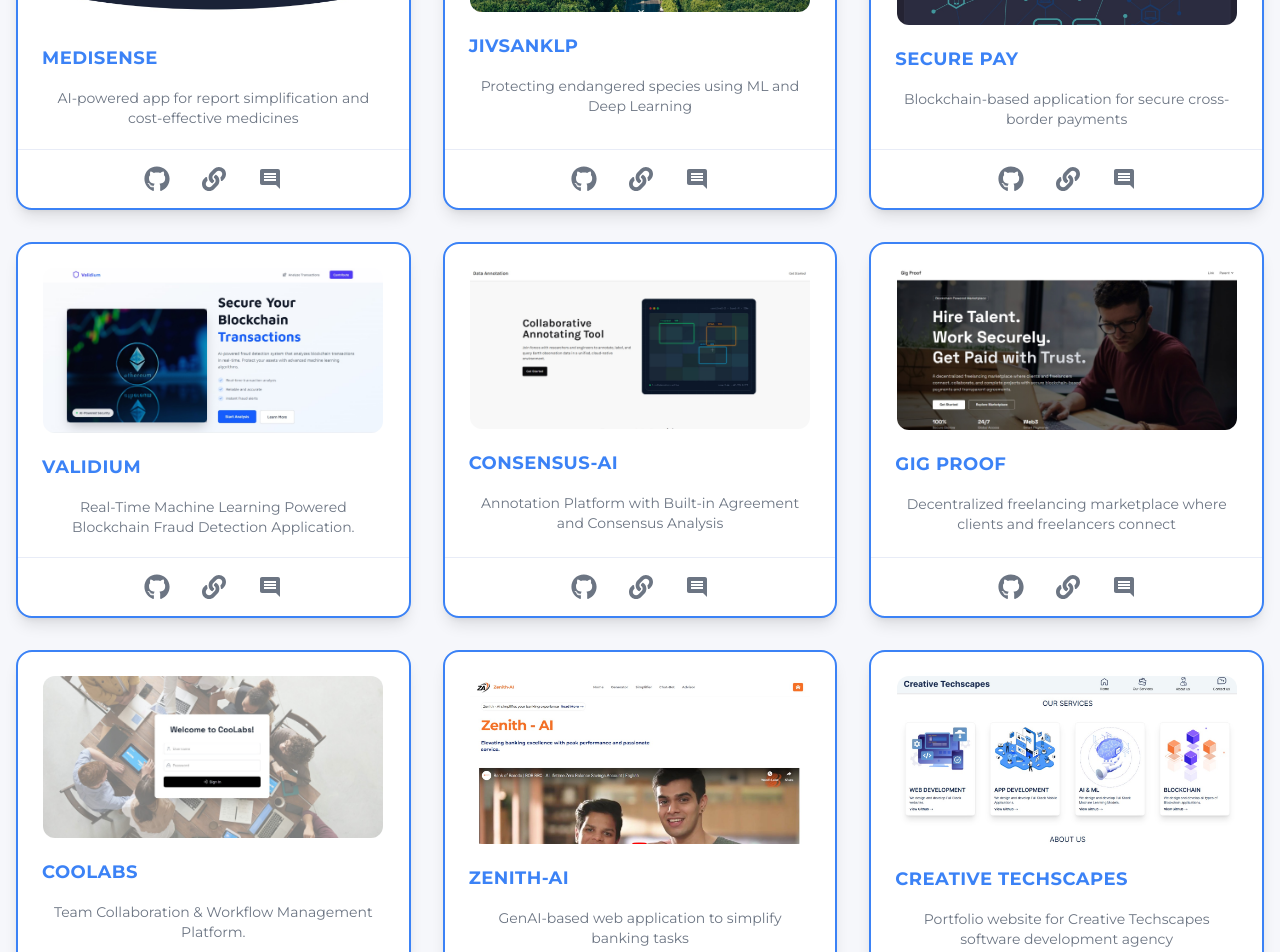
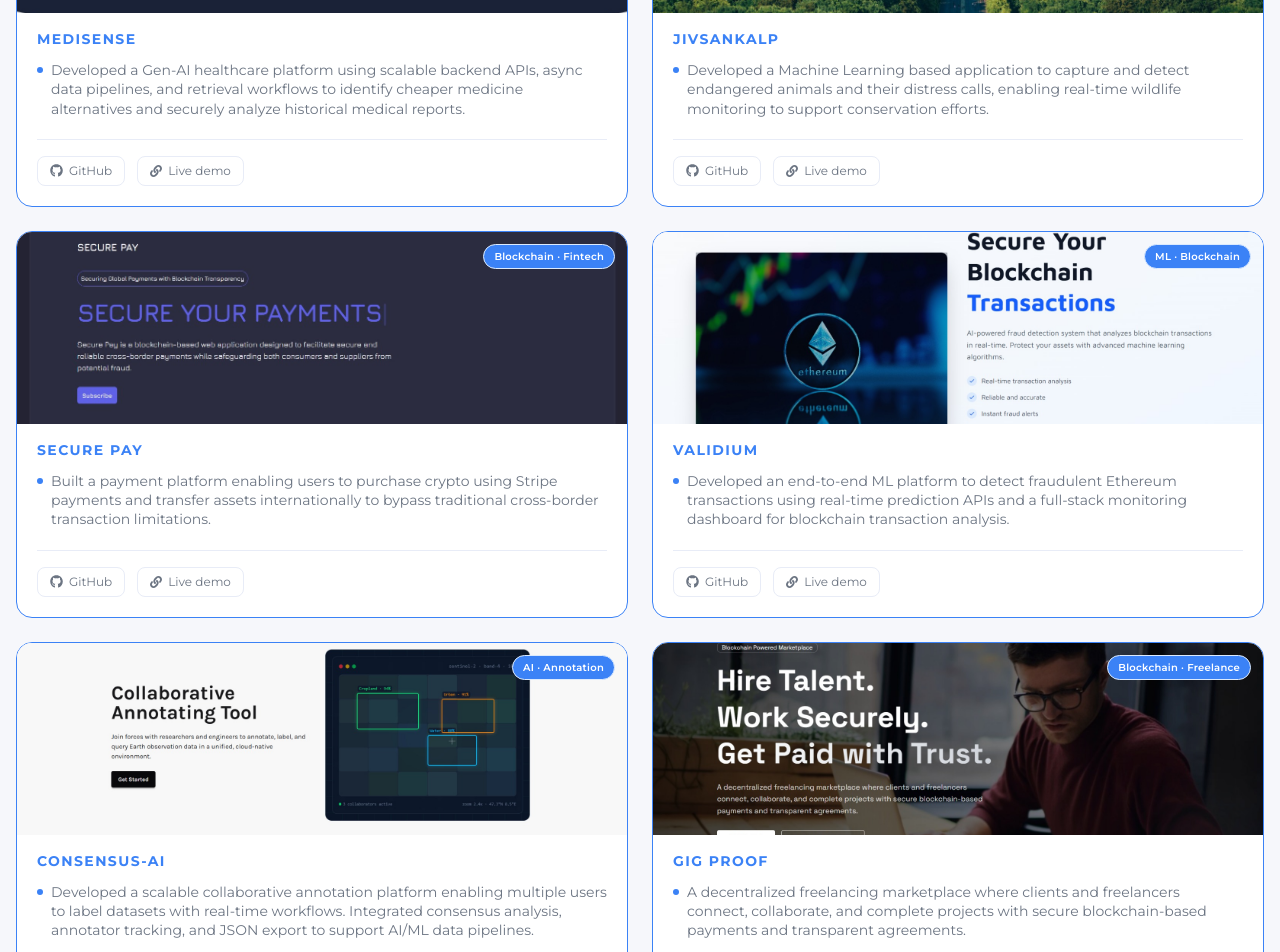
Before and after one commit to Rudalph/Rudalph07, a Next.js app: page / in a window 1280 px wide. Shown: the part 900-1852 px from the top of the page. Built offline with nearby package versions, Linux system fonts and the light colour scheme.

Commit message:
UI Fixes

```diff
--- a/Components/Experience.jsx
+++ b/Components/Experience.jsx
@@ -150,9 +150,9 @@ const experiences = [
     location: 'Mumbai, India',
     icon: companyIcons['Future Logic Systems Pvt. Ltd.'],
     bullets: [
-      'Built scalable blockchain application using MERN stack, Ethereum, and IPFS.',
-      'Collaborated in a 5-member team and successfully demoed MVP to stakeholders.',
-      'Enabled 1,000+ document verifications across 5+ companies.',
+      'Developed a blockchain-based full-stack app using MERN, Ethereum, and IPFS and deployed on Vercel.',
+      'Delivered an MVP in a 5-member team and collaborated with stakeholders for technical validation.',
+      'Used by 5+ enterprises to authenticate 1,000+ products. Developed and Containerized microservices.',
     ],
   },
   {
@@ -162,9 +162,9 @@ const experiences = [
     location: 'Mumbai, India',
     icon: companyIcons['Arcon Techsolutions Pvt. Ltd.'],
     bullets: [
-      'Developed 150+ Java Playwright automation scripts for internal applications.',
-      'Presented automation framework to QA team achieving 70%+ test coverage.',
-      'Reduced manual testing effort by 40–50% through automation.',
+      'Developed 150+ Playwright automation scripts for frontend, backend, API, and end-to-end testing',
+      'Achieved 70%+ test coverage and collaborated with QA teams to improve software reliability.',
+      'Reduced manual testing effort by 40–50% through scalable automation and debugging practices.',
     ],
   },
   {
@@ -174,9 +174,9 @@ const experiences = [
     location: 'Mumbai, India',
     icon: companyIcons['VPN Digital Services Pvt. Ltd.'],
     bullets: [
-      'Developed MERN stack web application for cybercrime investigation workflow.',
-      'Assisted in deployment and maintenance of scalable codebase.',
-      'Presented MVP to stakeholders and delivered project on schedule.',
+      'Developed a scalable MERN-based full-stack web application to support cybercrime investigation.',
+      'Deployed on AWS and contributed to CI/CD pipeline for scalable and maintainable code delivery',
+      'Presented the MVP to stakeholders, collaborated within a cross-functional team of 10+ members.',
     ],
   },
   {
@@ -186,9 +186,9 @@ const experiences = [
     location: 'Mumbai, India',
     icon: companyIcons['Fire and Security Association of India'],
     bullets: [
-      'Built application to digitalize safety audits, mandal registration, and scoring.',
-      'Implemented authentication, role-based access control, geo-tagging, and image uploads.',
-      'Enabled real-time safety data access for faster response by Mumbai Police.',
+      'Built an app for FSAI Mumbai to enhance Ganesh Chaturthi safety audits, covering 100+ mandals.',
+      'Digitalized registration and scoring with geo-tagging and image capture, improving efficiency by 60%.',
+      'Implemented REST API using Flask, deployed on Render and contributed to CI/CD pipeline.',
     ],
   },
 ];
--- a/Components/Hero.jsx
+++ b/Components/Hero.jsx
@@ -64,7 +64,7 @@ export default function Hero() {
               }}
             />
           </p>
-          <a href="mailto:gonsalvesrudalph@gmail.com" className="mt-4 w-full max-w-xs">
+          <a href="mailto:rudalphgonsalves2003@gmail.com" className="mt-4 w-full max-w-xs">
             <button
               className="w-full px-5 py-2.5 rounded-full bg-[#20418A] text-white font-semibold shadow hover:bg-[#3B82F6] hover:scale-[1.03] transition-all text-sm sm:text-base md:text-lg"
             >
--- a/Components/Projects.jsx
+++ b/Components/Projects.jsx
@@ -1,148 +1,346 @@
+// import React from 'react';
+// import { FaGithub, FaLink } from 'react-icons/fa';
+// import { MdComment } from 'react-icons/md';
+// import Image from 'next/image';
+
+// // All accent borders updated to primary theme blue (or their own subtle blue/pink/emerald accent if you want)
+// const accent = "#3B82F6"; // consistent blue for highlights
+
+// const projects = [
+//   // {
+//   //   title: "LIFE BALANCE 360",
+//   //   desc: "AI-powered application for monitoring health conditions",
+//   //   accent: accent,
+//   //   img: "/LB-360.jpg",
+//   //   github: "https://github.com/Rudalph/Life-Balance-360",
+//   //   demo: "https://life-balance-360.vercel.app/",
+//   // },
+//   {
+//     title: "MEDISENSE",
+//     desc: "AI powered",
+//     accent: accent,
+//     img: "/Medisense-Image.jpg",
+//     github: "https://github.com/Rudalph/MediSense",
+//     demo: "https://medi-sense.vercel.app/",
+//   },
+//   {
+//     title: "JIVSANKLP",
+//     desc: "Protecting endangered species using ML and Deep Learning",
+//     accent: accent,
+//     img: "/jivsankalp.jpg",
+//     github: "https://github.com/RehanAlmeida/Jivsankalp",
+//     demo: "https://github.com/RehanAlmeida/Jivsankalp",
+//   },
+//   {
+//     title: "SECURE PAY",
+//     desc: "Blockchain-based application for secure cross-border payments",
+//     accent: accent,
+//     img: "/Securepay-Image.jpg",
+//     github: "https://github.com/Rudalph/Rudalph07",
+//     demo: "https://secure-payments.vercel.app/",
+//   },
+//   {
+//     title: "VALIDIUM",
+//     desc: "Real-Time Machine Learning Powered Blockchain Fraud Detection Application.",
+//     accent: accent,
+//     img: "/validium-project.jpeg",
+//     github: "https://github.com/Rudalph/fraudmesh",
+//     demo: "https://validium-ai.vercel.app/",
+//   },
+//   {
+//     title: "CONSENSUS-AI",
+//     desc: "Annotation Platform with Built-in Agreement and Consensus Analysis",
+//     accent: accent,
+//     img: "/consensusAI.jpeg",
+//     github: "https://github.com/Rudalph/data-annotation",
+//     demo: "https://collaborative-annotation-platform.vercel.app/",
+//   },
+//   {
+//     title: "GIG PROOF",
+//     desc: "Decentralized freelancing marketplace where clients and freelancers connect",
+//     accent: accent,
+//     img: "/gig-proof-project.jpeg",
+//     github: "https://github.com/Rudalph/gig-proof",
+//     demo: "https://gig-proof.vercel.app/",
+//   },
+//   {
+//     title: "COOLABS",
+//     desc: "Team Collaboration & Workflow Management Platform.",
+//     accent: accent,
+//     img: "/coolabs-project.jpeg",
+//     github: "https://github.com/Rudalph/coolabs",
+//     demo: "https://coolabs.vercel.app/",
+//   },
+//   {
+//     title: "ZENITH-AI",
+//     desc: "GenAI-based web application to simplify banking tasks",
+//     accent: accent,
+//     img: "/Zenith-AI.jpg",
+//     github: "https://github.com/Rudalph/Bank-Of-Baroda-GenAI-Hackathon",
+//     demo: "https://zenith-ai-bob.vercel.app/",
+//   },
+//   {
+//     title: "CREATIVE TECHSCAPES",
+//     desc: "Portfolio website for Creative Techscapes software development agency",
+//     accent: accent,
+//     img: "/creative-techscapes.jpg",
+//     github: "https://github.com/CreativeTecscapes/Portfolio",
+//     demo: "https://creative-techscapes.vercel.app/",
+//   },
+//   {
+//     title: "RAG - CRCE",
+//     desc: "Retrieval-Augmented Generation guest lecture for Fr. CRCE",
+//     accent: accent,
+//     img: "/crce-rag-image.jpg",
+//     github: "https://github.com/Rudalph/frcrce-rag",
+//     demo: "https://frcrce-rag.vercel.app/",
+//   }
+// ];
+
+// const Projects = () => (
+//   <section className="py-20 bg-[#F6F7FB] w-full">
+//     <div className="max-w-7xl mx-auto px-4">
+//       {/* Section Heading */}
+//       <div className="flex items-center mb-12">
+//         <h2 className="text-2xl lg:text-4xl font-bold text-[#21242B] tracking-wide mr-3">Projects</h2>
+//         <div className="flex-grow border-t border-[#e8ecf7]"></div>
+//       </div>
+
+//       {/* Responsive Projects Grid */}
+//       <div className="grid grid-cols-1 sm:grid-cols-2 lg:grid-cols-3 gap-8 justify-center">
+//         {projects.map((p, i) => (
+//           <div key={i}
+//                className={`group card bg-white border-2 border-transparent rounded-2xl shadow-lg transition-all duration-200 hover:shadow-2xl hover:-translate-y-2 hover:border-[#3B82F6]`}
+//                style={{ borderColor: p.accent }}>
+//             <figure className="px-6 pt-6 flex justify-center">
+//               <Image
+//                 src={p.img}
+//                 alt={p.title + " preview"}
+//                 width={340}
+//                 height={220}
+//                 className="rounded-xl object-cover group-hover:scale-105 transition"
+//               />
+//             </figure>
+//             <div className="card-body px-6 py-5 text-center">
+//               <h3 className="card-title text-lg font-bold tracking-wide text-[#3B82F6]">{p.title}</h3>
+//               <p className="text-sm text-[#6c7583] mt-2">{p.desc}</p>
+//             </div>
+//             <div className="flex justify-center items-center gap-x-8 border-t border-[#e8ecf7] py-4">
+//               <a href={p.github} target="_blank"
+//                  className="text-[#6c7583] hover:text-[#3B82F6] transition"
+//                  aria-label="Github link for project">
+//                 <FaGithub size={26} />
+//               </a>
+//               <a href={p.demo} target="_blank"
+//                  className="text-[#6c7583] hover:text-[#3B82F6] transition"
+//                  aria-label="Live demo link for project">
+//                 <FaLink size={24} />
+//               </a>
+//               {/* <button className="text-[#6c7583] hover:text-[#3B82F6] transition" aria-label="Comment or contact opportunity (not linked)">
+//                 <MdComment size={24} />
+//               </button> */}
+//             </div>
+//           </div>
+//         ))}
+//       </div>
+//     </div>
+//   </section>
+// );
+
+// export default Projects;
+
+
 import React from 'react';
 import { FaGithub, FaLink } from 'react-icons/fa';
-import { MdComment } from 'react-icons/md';
 import Image from 'next/image';
 
-// All accent borders updated to primary theme blue (or their own subtle blue/pink/emerald accent if you want)
-const accent = "#3B82F6"; // consistent blue for highlights
-
 const projects = [
-  // {
-  //   title: "LIFE BALANCE 360",
-  //   desc: "AI-powered application for monitoring health conditions",
-  //   accent: accent,
-  //   img: "/LB-360.jpg",
-  //   github: "https://github.com/Rudalph/Life-Balance-360",
-  //   demo: "https://life-balance-360.vercel.app/",
-  // },
   {
     title: "MEDISENSE",
-    desc: "AI-powered app for report simplification and cost-effective medicines",
-    accent: accent,
+    tag: "AI · Healthcare",
+    bullets: [
+      "Developed a Gen-AI healthcare platform using scalable backend APIs, async data pipelines, and retrieval workflows to identify cheaper medicine alternatives and securely analyze historical medical reports.",
+    ],
     img: "/Medisense-Image.jpg",
     github: "https://github.com/Rudalph/MediSense",
     demo: "https://medi-sense.vercel.app/",
   },
   {
-    title: "JIVSANKLP",
-    desc: "Protecting endangered species using ML and Deep Learning",
-    accent: accent,
+    title: "JIVSANKALP",
+    tag: "ML · Conservation",
+    bullets: [
+      "Developed a Machine Learning based application to capture and detect endangered animals and their distress calls, enabling real-time wildlife monitoring to support conservation efforts.",
+    ],
     img: "/jivsankalp.jpg",
     github: "https://github.com/RehanAlmeida/Jivsankalp",
     demo: "https://github.com/RehanAlmeida/Jivsankalp",
   },
   {
     title: "SECURE PAY",
-    desc: "Blockchain-based application for secure cross-border payments",
-    accent: accent,
+    tag: "Blockchain · Fintech",
+    bullets: [
+      "Built a payment platform enabling users to purchase crypto using Stripe payments and transfer assets internationally to bypass traditional cross-border transaction limitations.",
+    ],
     img: "/Securepay-Image.jpg",
     github: "https://github.com/Rudalph/Rudalph07",
     demo: "https://secure-payments.vercel.app/",
   },
   {
     title: "VALIDIUM",
-    desc: "Real-Time Machine Learning Powered Blockchain Fraud Detection Application.",
-    accent: accent,
+    tag: "ML · Blockchain",
+    bullets: [
+      "Developed an end-to-end ML platform to detect fraudulent Ethereum transactions using real-time prediction APIs and a full-stack monitoring dashboard for blockchain transaction analysis.",
+    ],
     img: "/validium-project.jpeg",
     github: "https://github.com/Rudalph/fraudmesh",
     demo: "https://validium-ai.vercel.app/",
   },
   {
     title: "CONSENSUS-AI",
-    desc: "Annotation Platform with Built-in Agreement and Consensus Analysis",
-    accent: accent,
+    tag: "AI · Annotation",
+    bullets: [
+      "Developed a scalable collaborative annotation platform enabling multiple users to label datasets with real-time workflows. Integrated consensus analysis, annotator tracking, and JSON export to support AI/ML data pipelines.",
+    ],
     img: "/consensusAI.jpeg",
     github: "https://github.com/Rudalph/data-annotation",
     demo: "https://collaborative-annotation-platform.vercel.app/",
   },
   {
     title: "GIG PROOF",
-    desc: "Decentralized freelancing marketplace where clients and freelancers connect",
-    accent: accent,
+    tag: "Blockchain · Freelance",
+    bullets: [
+      "A decentralized freelancing marketplace where clients and freelancers connect, collaborate, and complete projects with secure blockchain-based payments and transparent agreements.",
+    ],
     img: "/gig-proof-project.jpeg",
     github: "https://github.com/Rudalph/gig-proof",
     demo: "https://gig-proof.vercel.app/",
   },
   {
     title: "COOLABS",
-    desc: "Team Collaboration & Workflow Management Platform.",
-    accent: accent,
+    tag: "Productivity · SaaS",
+    bullets: [
+      "Built a full-stack collaboration platform with API integrations enabling teams to manage tasks, track bugs, and coordinate development workflows through integrated project management and communication features.",
+    ],
     img: "/coolabs-project.jpeg",
     github: "https://github.com/Rudalph/coolabs",
     demo: "https://coolabs.vercel.app/",
   },
-  {
-    title: "ZENITH-AI",
-    desc: "GenAI-based web application to simplify banking tasks",
-    accent: accent,
-    img: "/Zenith-AI.jpg",
-    github: "https://github.com/Rudalph/Bank-Of-Baroda-GenAI-Hackathon",
-    demo: "https://zenith-ai-bob.vercel.app/",
-  },
-  {
-    title: "CREATIVE TECHSCAPES",
-    desc: "Portfolio website for Creative Techscapes software development agency",
-    accent: accent,
-    img: "/creative-techscapes.jpg",
-    github: "https://github.com/CreativeTecscapes/Portfolio",
-    demo: "https://creative-techscapes.vercel.app/",
-  },
+  // {
+  //   title: "ZENITH-AI",
+  //   tag: "GenAI · Banking",
+  //   bullets: [
+  //     "GenAI web app to simplify everyday banking tasks. Conversational interface for account management. Built for Bank of Baroda GenAI Hackathon",
+  //   ],
+  //   img: "/Zenith-AI.jpg",
+  //   github: "https://github.com/Rudalph/Bank-Of-Baroda-GenAI-Hackathon",
+  //   demo: "https://zenith-ai-bob.vercel.app/",
+  // },
+  // {
+  //   title: "CREATIVE TECHSCAPES",
+  //   tag: "Agency · Portfolio",
+  //   bullets: [
+  //     "Portfolio website for a software development agency",
+  //     "Showcases services, case studies, and team profiles",
+  //     "Fully responsive with modern UI animations",
+  //   ],
+  //   img: "/creative-techscapes.jpg",
+  //   github: "https://github.com/CreativeTecscapes/Portfolio",
+  //   demo: "https://creative-techscapes.vercel.app/",
+  // },
   {
     title: "RAG - CRCE",
-    desc: "Retrieval-Augmented Generation guest lecture for Fr. CRCE",
-    accent: accent,
+    tag: "GenAI · Education",
+    bullets: [
+      "Retrieval-Augmented Generation guest lecture resource. Demonstrates RAG pipeline with live document Q&A. Built for Fr. CRCE college AI seminar series",
+    ],
     img: "/crce-rag-image.jpg",
     github: "https://github.com/Rudalph/frcrce-rag",
     demo: "https://frcrce-rag.vercel.app/",
-  }
+  },
 ];
+
+const ProjectCard = ({ p }) => (
+  <div className="group flex flex-col bg-white rounded-2xl border border-[#3B82F6] overflow-hidden transition-all duration-200 hover:shadow-xl hover:-translate-y-1 hover:border-[#3B82F6] h-full">
+
+    {/* Image — full width, fixed height, no cropping issues */}
+    <div className="relative w-full h-48 overflow-hidden bg-[#f0f4fb] shrink-0">
+      <Image
+        src={p.img}
+        alt={p.title + " preview"}
+        fill
+        sizes="(max-width: 640px) 100vw, 50vw"
+        className="object-cover group-hover:scale-105 transition duration-500 ease-in-out"
+      />
+      {/* Category tag — top-right corner */}
+      <span className="absolute top-3 right-3 bg-[#3B82F6] text-[white] text-[10px] font-semibold tracking-wide px-2.5 py-1 rounded-full border border-[#dbeafe]">
+        {p.tag}
+      </span>
+    </div>
+
+    {/* Content */}
+    <div className="flex flex-col flex-1 px-5 pt-4 pb-5">
+
+      {/* Title */}
+      <h3 className="text-sm font-bold tracking-widest text-[#3B82F6] mb-3">
+        {p.title}
+      </h3>
+
+      {/* Bullet points */}
+      <ul className="space-y-2 flex-1">
+        {p.bullets.map((point, j) => (
+          <li key={j} className="flex items-start gap-2 text-sm text-[#6c7583] leading-snug">
+            <span className="mt-[6px] w-1.5 h-1.5 rounded-full bg-[#3B82F6] shrink-0" />
+            {point}
+          </li>
+        ))}
+      </ul>
+
+      {/* Action buttons */}
+      <div className="flex items-center gap-3 mt-5 pt-4 border-t border-[#e8ecf7]">
+        <a
+          href={p.github}
+          target="_blank"
+          rel="noopener noreferrer"
+          className="flex items-center gap-1.5 text-xs text-[#6c7583] hover:text-[#3B82F6] transition-colors duration-150 border border-[#e8ecf7] hover:border-[#3B82F6] rounded-lg px-3 py-1.5"
+          aria-label={`GitHub repository for ${p.title}`}
+        >
+          <FaGithub size={13} />
+          GitHub
+        </a>
+        <a
+          href={p.demo}
+          target="_blank"
+          rel="noopener noreferrer"
+          className="flex items-center gap-1.5 text-xs text-[#6c7583] hover:text-[#3B82F6] transition-colors duration-150 border border-[#e8ecf7] hover:border-[#3B82F6] rounded-lg px-3 py-1.5"
+          aria-label={`Live demo for ${p.title}`}
+        >
+          <FaLink size={12} />
+          Live demo
+        </a>
+      </div>
+    </div>
+  </div>
+);
 
 const Projects = () => (
   <section className="py-20 bg-[#F6F7FB] w-full">
     <div className="max-w-7xl mx-auto px-4">
+
       {/* Section Heading */}
-      <div className="flex items-center mb-12">
-        <h2 className="text-2xl lg:text-4xl font-bold text-[#21242B] tracking-wide mr-3">Projects</h2>
-        <div className="flex-grow border-t border-[#e8ecf7]"></div>
+      <div className="flex items-center mb-10">
+        <h2 className="text-2xl lg:text-4xl font-bold text-[#21242B] tracking-wide mr-4 shrink-0">
+          Projects
+        </h2>
+        <div className="flex-grow border-t border-[#e8ecf7]" />
       </div>
 
-      {/* Responsive Projects Grid */}
-      <div className="grid grid-cols-1 sm:grid-cols-2 lg:grid-cols-3 gap-8 justify-center">
+      {/* 2-column responsive grid */}
+      <div className="grid grid-cols-1 sm:grid-cols-2 gap-6">
         {projects.map((p, i) => (
-          <div key={i}
-               className={`group card bg-white border-2 border-transparent rounded-2xl shadow-lg transition-all duration-200 hover:shadow-2xl hover:-translate-y-2 hover:border-[#3B82F6]`}
-               style={{ borderColor: p.accent }}>
-            <figure className="px-6 pt-6 flex justify-center">
-              <Image
-                src={p.img}
-                alt={p.title + " preview"}
-                width={340}
-                height={220}
-                className="rounded-xl object-cover group-hover:scale-105 transition"
-              />
-            </figure>
-            <div className="card-body px-6 py-5 text-center">
-              <h3 className="card-title text-lg font-bold tracking-wide text-[#3B82F6]">{p.title}</h3>
-              <p className="text-sm text-[#6c7583] mt-2">{p.desc}</p>
-            </div>
-            <div className="flex justify-center items-center gap-x-8 border-t border-[#e8ecf7] py-4">
-              <a href={p.github} target="_blank"
-                 className="text-[#6c7583] hover:text-[#3B82F6] transition"
-                 aria-label="Github link for project">
-                <FaGithub size={26} />
-              </a>
-              <a href={p.demo} target="_blank"
-                 className="text-[#6c7583] hover:text-[#3B82F6] transition"
-                 aria-label="Live demo link for project">
-                <FaLink size={24} />
-              </a>
-              <button className="text-[#6c7583] hover:text-[#3B82F6] transition" aria-label="Comment or contact opportunity (not linked)">
-                <MdComment size={24} />
-              </button>
-            </div>
-          </div>
+          <ProjectCard key={i} p={p} />
         ))}
       </div>
+
     </div>
   </section>
 );
--- a/Components/Technologies.jsx
+++ b/Components/Technologies.jsx
@@ -126,7 +126,7 @@ const techCategories = [
       { name: "OpenAI", url: "https://static.vecteezy.com/system/resources/previews/022/227/364/non_2x/openai-chatgpt-logo-icon-free-png.png" },
       { name: "Gemini", url: "https://uxwing.com/wp-content/themes/uxwing/download/brands-and-social-media/google-gemini-icon.png" },
       { name: "Llama", url: "https://unpkg.com/@lobehub/icons-static-png@latest/dark/meta-color.png" },
-      { name: "LangChain", url: "https://hackceleration.com/wp-content/uploads/2026/03/langchain-color-4.png" },
+      { name: "LangChain", url: "https://images.seeklogo.com/logo-png/61/1/langchain-icon-white-logo-png_seeklogo-611656.png" },
       { name: "Model Context Protocol", url: "https://upload.wikimedia.org/wikipedia/commons/thumb/f/fe/Model_Context_Protocol_logo.svg/3840px-Model_Context_Protocol_logo.svg.png" },
       { name: "Agent-to-Agent Protocol", url: "https://a2a-protocol.org/latest/assets/a2a-logo-black.svg" },
       { name: "TensorFlow", url: "https://upload.wikimedia.org/wikipedia/commons/thumb/2/2d/Tensorflow_logo.svg/960px-Tensorflow_logo.svg.png" },
```
Also changed, not shown: 1 other file (tests, documents, lock files or other folders).
